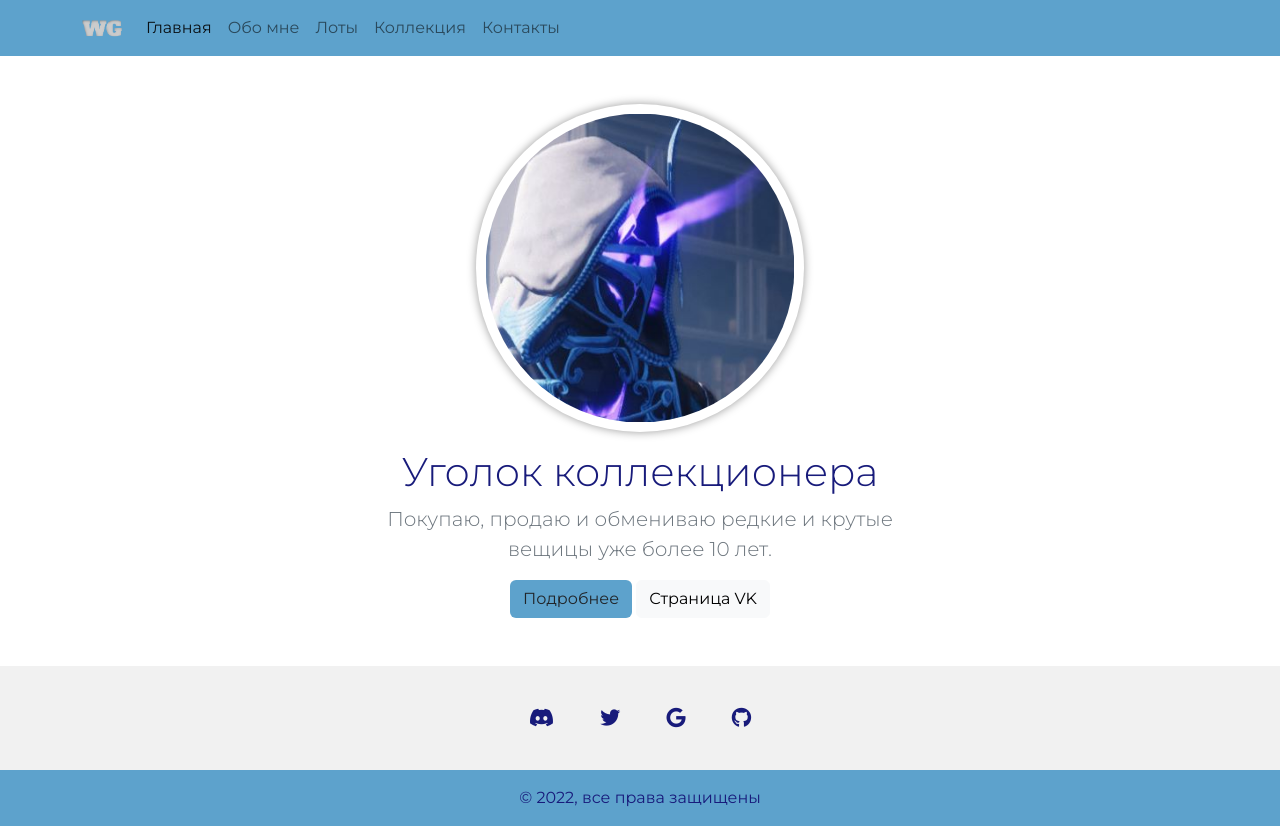
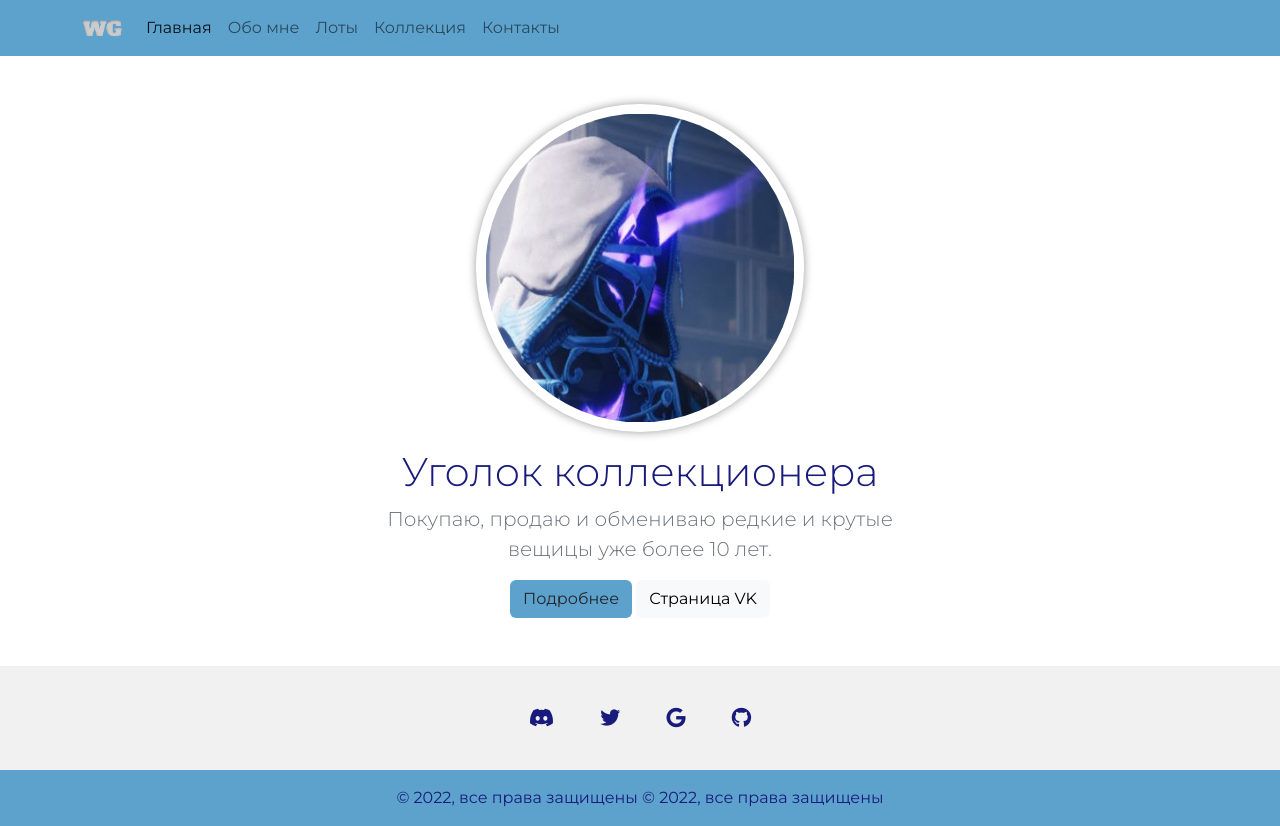
Before and after one commit to WickedGrace/First-repo, a plain HTML site: page index.html in a window 1280 px wide. Drawn offline with nearby package versions, Linux system fonts and the light colour scheme.

Commit message:
New Footer

```diff
--- a/index.html
+++ b/index.html
@@ -91,6 +91,7 @@
     <!-- Copyright -->
     <div class="text-center p-3" style="background-color: #5da2cc">
       © 2022, все права защищены
+      © 2022, все права защищены
     </div>
     <!-- Copyright -->
   </footer>
```
